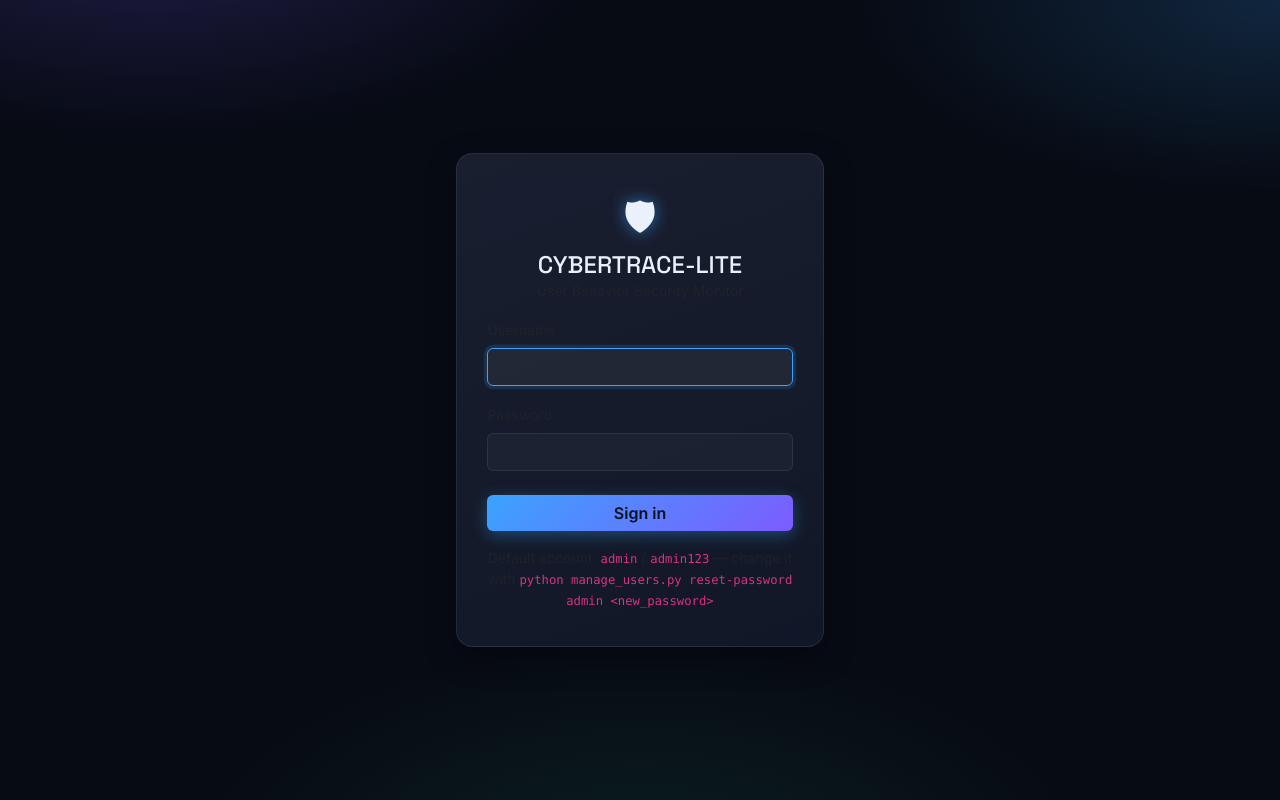
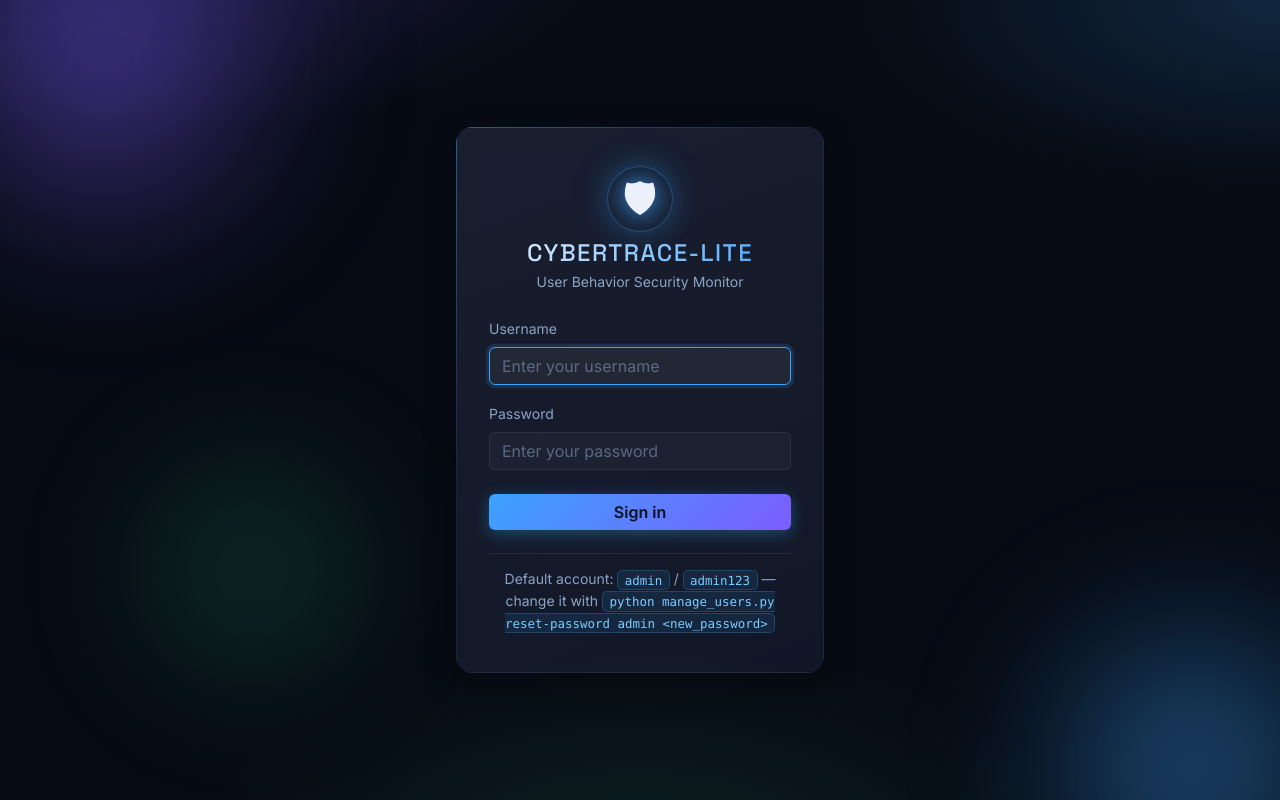
Before and after one commit to CipherReaperX/cybertrace-lite, a Flask app: page /login in a window 1280 px wide. Run offline with Flask 3, Linux system fonts and the light colour scheme; parts of the project's set-up code (start-up, migrations or seed data) failed here and were passed over.

Commit message:
Fix invisible login-page text and enrich the 3D risk view + button polish
- Bootstrap's default --bs-secondary-color/--bs-code-color rendered
  .text-muted labels and <code> chips at near-zero contrast against the
  dark theme (login username/password labels, helper text were essentially
  unreadable) - retargeted those CSS variables site-wide, verified via a
  headless-browser screenshot before/after
- Login page: glow orbs, gradient title, styled shield icon, restyled
  code chips, dark-theme alert-danger for login errors
- 3D risk view: most rows cluster near-identical scores and were
  rendering as a single overlapping pixel; added deterministic per-row
  jitter plus a glow-sprite point texture and faint starfield so the
  cloud actually reads as ~750 points instead of ~20
- Added a themed SVG favicon (was 404ing site-wide) and icons on every
  nav button
- Verified end-to-end with a headless Chromium pass (login, dashboard,
  3D view, user modal/SHAP bars) - zero console errors

Co-Authored-By: Claude Sonnet 5 <noreply@anthropic.com>
Claude-Session: https://claude.ai/code/session_015FUT5UZVBb88pZooL8okZe

```diff
--- a/static/css/style.css
+++ b/static/css/style.css
@@ -13,6 +13,16 @@
   --ct-highrisk: #ff4d6a;
   --ct-font-head: "Space Grotesk", "Segoe UI", sans-serif;
   --ct-font-body: "Inter", "Segoe UI", Helvetica, Arial, sans-serif;
+
+  /* Bootstrap reads these for .text-muted, <code>, alerts, etc. Bootstrap's
+     own :root defaults (dark gray text, pink code) are near-invisible or
+     jarring against this dark theme - retarget them here so every Bootstrap
+     utility that uses them (not just classes we hand-authored) stays legible. */
+  --bs-secondary-color: #8ea3c4;
+  --bs-body-color: #eaf1fb;
+  --bs-body-bg: transparent;
+  --bs-code-color: #7ecbff;
+  --bs-border-color: rgba(255, 255, 255, .08);
 }
 
 * { box-sizing: border-box; }
@@ -65,6 +75,23 @@ h1, h2, h3, h4, h5, h6, .navbar-brand, .stat-value, .ct-card-title {
   color: #04121f;
   transform: translateY(-1px);
   box-shadow: 0 6px 20px rgba(59, 163, 255, .5);
+}
+
+.ct-navbar .btn-outline-light {
+  --bs-btn-color: var(--ct-text);
+  --bs-btn-border-color: rgba(255, 255, 255, .18);
+  --bs-btn-hover-bg: rgba(59, 163, 255, .14);
+  --bs-btn-hover-border-color: var(--ct-accent);
+  --bs-btn-hover-color: var(--ct-text);
+  --bs-btn-active-bg: rgba(59, 163, 255, .2);
+  --bs-btn-active-border-color: var(--ct-accent);
+  --bs-btn-active-color: var(--ct-text);
+  background: rgba(255, 255, 255, .02);
+  transition: transform .15s ease, box-shadow .15s ease, background .15s ease;
+}
+.ct-navbar .btn-outline-light:hover {
+  transform: translateY(-1px);
+  box-shadow: 0 4px 14px rgba(59, 163, 255, .25);
 }
 
 /* --------------------------------------------------------------- cards -- */
@@ -183,15 +210,78 @@ h1, h2, h3, h4, h5, h6, .navbar-brand, .stat-value, .ct-card-title {
   align-items: center;
   justify-content: center;
   min-height: 100vh;
+  position: relative;
+  overflow: hidden;
 }
-.login-wrap { width: 100%; max-width: 400px; padding: 1rem; }
-.login-card { padding: 2.2rem 1.9rem; }
-.login-logo { font-size: 2.4rem; margin-bottom: .25rem; }
+.login-orb {
+  position: fixed;
+  border-radius: 50%;
+  filter: blur(70px);
+  opacity: .55;
+  pointer-events: none;
+  animation: ctDrift 14s ease-in-out infinite alternate;
+}
+.login-orb.a { width: 420px; height: 420px; top: -140px; left: -120px; background: radial-gradient(circle, var(--ct-accent-2), transparent 70%); }
+.login-orb.b { width: 380px; height: 380px; bottom: -160px; right: -100px; background: radial-gradient(circle, var(--ct-accent), transparent 70%); animation-delay: 3s; }
+.login-orb.c { width: 300px; height: 300px; bottom: 10%; left: 8%; background: radial-gradient(circle, var(--ct-normal), transparent 70%); opacity: .25; animation-delay: 6s; }
+@keyframes ctDrift {
+  from { transform: translate(0, 0) scale(1); }
+  to   { transform: translate(30px, -20px) scale(1.08); }
+}
+
+.login-wrap { width: 100%; max-width: 400px; padding: 1rem; position: relative; z-index: 1; }
+.login-card {
+  padding: 2.4rem 2rem;
+  position: relative;
+  border-image: linear-gradient(135deg, rgba(59,163,255,.5), rgba(124,92,255,.1) 40%, rgba(255,255,255,.06)) 1;
+}
+.login-logo {
+  font-size: 2.5rem;
+  margin-bottom: .4rem;
+  width: 64px;
+  height: 64px;
+  display: flex;
+  align-items: center;
+  justify-content: center;
+  margin-left: auto;
+  margin-right: auto;
+  border-radius: 50%;
+  background: radial-gradient(circle, rgba(59,163,255,.18), transparent 70%);
+  box-shadow: 0 0 0 1px rgba(59,163,255,.25), 0 0 30px rgba(59,163,255,.25);
+  filter: drop-shadow(0 0 10px rgba(59, 163, 255, .7));
+}
+.login-title {
+  letter-spacing: .06em;
+  background: linear-gradient(135deg, var(--ct-text), var(--ct-accent));
+  -webkit-background-clip: text;
+  background-clip: text;
+  color: transparent;
+}
+.login-helper {
+  border-top: 1px solid var(--ct-panel-border);
+  padding-top: .9rem;
+  margin-top: 1.4rem;
+}
+.login-helper code {
+  background: rgba(59, 163, 255, .1);
+  border: 1px solid rgba(59, 163, 255, .25);
+  border-radius: 5px;
+  padding: .1rem .4rem;
+  font-size: .78rem;
+}
+
+.alert-danger {
+  background: rgba(255, 77, 106, .12);
+  border: 1px solid rgba(255, 77, 106, .35);
+  color: #ffb3c0;
+}
+
 .ct-input {
   background: rgba(255, 255, 255, .03);
   border: 1px solid var(--ct-panel-border);
   color: var(--ct-text);
 }
+.ct-input::placeholder { color: rgba(142, 163, 196, .55); }
 .ct-input:focus {
   background: rgba(255, 255, 255, .05);
   color: var(--ct-text);
--- a/templates/audit_log.html
+++ b/templates/audit_log.html
@@ -4,6 +4,7 @@
 <meta charset="UTF-8">
 <meta name="viewport" content="width=device-width, initial-scale=1.0">
 <title>Audit Log | CyberTrace-Lite</title>
+<link rel="icon" type="image/svg+xml" href="{{ url_for('static', filename='favicon.svg') }}">
 <link href="https://cdn.jsdelivr.net/npm/bootstrap@5.3.3/dist/css/bootstrap.min.css" rel="stylesheet">
 <link rel="stylesheet" href="{{ url_for('static', filename='css/style.css') }}">
 </head>
--- a/templates/login.html
+++ b/templates/login.html
@@ -4,6 +4,7 @@
 <meta charset="UTF-8">
 <meta name="viewport" content="width=device-width, initial-scale=1.0">
 <title>Sign in | CyberTrace-Lite</title>
+<link rel="icon" type="image/svg+xml" href="{{ url_for('static', filename='favicon.svg') }}">
 <link rel="preconnect" href="https://fonts.googleapis.com">
 <link rel="preconnect" href="https://fonts.gstatic.com" crossorigin>
 <link href="https://fonts.googleapis.com/css2?family=Space+Grotesk:wght@500;700&family=Inter:wght@400;500;600&display=swap" rel="stylesheet">
@@ -11,11 +12,14 @@
 <link rel="stylesheet" href="{{ url_for('static', filename='css/style.css') }}">
 </head>
 <body class="login-body">
+  <div class="login-orb a"></div>
+  <div class="login-orb b"></div>
+  <div class="login-orb c"></div>
   <div class="login-wrap">
     <div class="ct-card login-card">
-      <div class="text-center mb-3">
+      <div class="text-center mb-4">
         <div class="ct-logo login-logo">🛡</div>
-        <h4 class="mb-0">CYBERTRACE-LITE</h4>
+        <h4 class="mb-1 mt-2 login-title">CYBERTRACE-LITE</h4>
         <div class="text-muted small">User Behavior Security Monitor</div>
       </div>
 
@@ -26,16 +30,16 @@
       <form method="post" action="{{ url_for('login', next=request.args.get('next')) }}">
         <div class="mb-3">
           <label class="form-label small text-muted">Username</label>
-          <input type="text" name="username" class="form-control ct-input" autocomplete="username" required autofocus>
+          <input type="text" name="username" class="form-control ct-input" placeholder="Enter your username" autocomplete="username" required autofocus>
         </div>
         <div class="mb-3">
           <label class="form-label small text-muted">Password</label>
-          <input type="password" name="password" class="form-control ct-input" autocomplete="current-password" required>
+          <input type="password" name="password" class="form-control ct-input" placeholder="Enter your password" autocomplete="current-password" required>
         </div>
         <button type="submit" class="btn ct-btn-primary w-100 mt-2">Sign in</button>
       </form>
 
-      <div class="text-muted small text-center mt-3">
+      <div class="text-muted small text-center login-helper">
         Default account: <code>admin</code> / <code>admin123</code> — change it with
         <code>python manage_users.py reset-password admin &lt;new_password&gt;</code>
       </div>
--- a/templates/report.html
+++ b/templates/report.html
@@ -4,6 +4,7 @@
 <meta charset="UTF-8">
 <meta name="viewport" content="width=device-width, initial-scale=1.0">
 <title>Security Report | CyberTrace-Lite</title>
+<link rel="icon" type="image/svg+xml" href="{{ url_for('static', filename='favicon.svg') }}">
 <link href="https://cdn.jsdelivr.net/npm/bootstrap@5.3.3/dist/css/bootstrap.min.css" rel="stylesheet">
 <link rel="stylesheet" href="{{ url_for('static', filename='css/style.css') }}">
 <style>
--- a/templates/settings.html
+++ b/templates/settings.html
@@ -4,6 +4,7 @@
 <meta charset="UTF-8">
 <meta name="viewport" content="width=device-width, initial-scale=1.0">
 <title>Settings | CyberTrace-Lite</title>
+<link rel="icon" type="image/svg+xml" href="{{ url_for('static', filename='favicon.svg') }}">
 <link href="https://cdn.jsdelivr.net/npm/bootstrap@5.3.3/dist/css/bootstrap.min.css" rel="stylesheet">
 <link rel="stylesheet" href="{{ url_for('static', filename='css/style.css') }}">
 </head>
--- a/templates/upload_logs.html
+++ b/templates/upload_logs.html
@@ -4,6 +4,7 @@
 <meta charset="UTF-8">
 <meta name="viewport" content="width=device-width, initial-scale=1.0">
 <title>Upload Logs | CyberTrace-Lite</title>
+<link rel="icon" type="image/svg+xml" href="{{ url_for('static', filename='favicon.svg') }}">
 <link href="https://cdn.jsdelivr.net/npm/bootstrap@5.3.3/dist/css/bootstrap.min.css" rel="stylesheet">
 <link rel="stylesheet" href="{{ url_for('static', filename='css/style.css') }}">
 </head>
```
Also changed, not shown: static/js/dashboard.js (+63 -5 lines), templates/dashboard.html (+8 -7 lines), static/favicon.svg (added).
